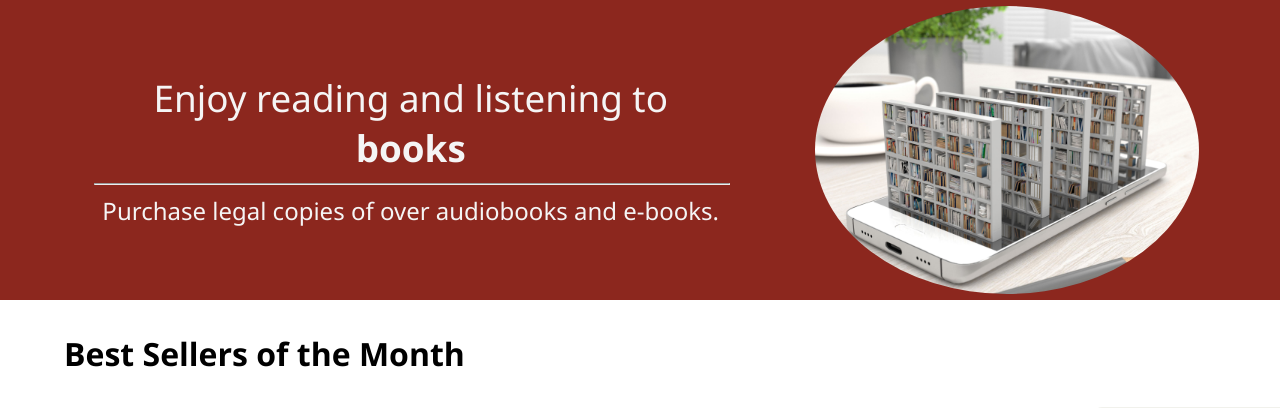
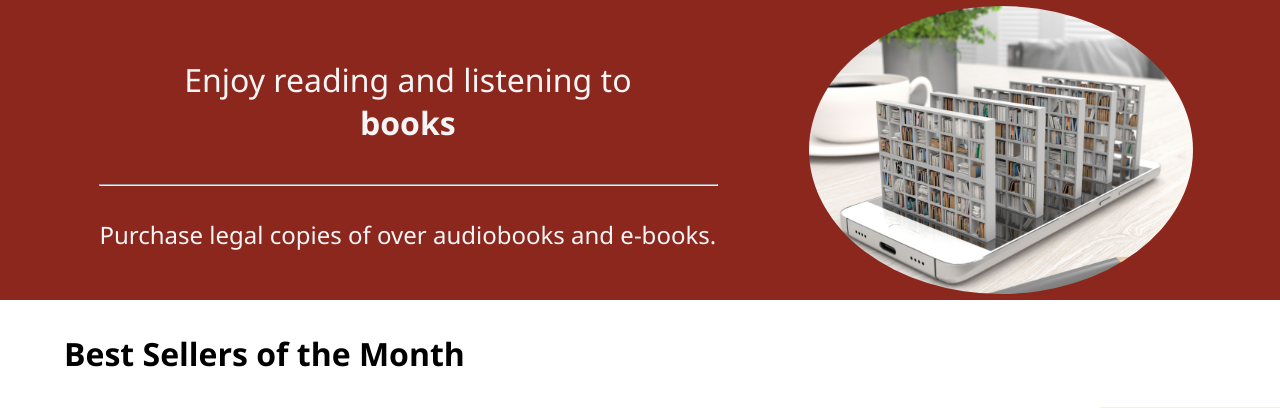
Before and after one commit to Negar-Niksirat/Book-Valley, a PHP site: page / in a window 1280 px wide. Shown: the part 90-498 px from the top of the page. Run offline with PHP 8.4, Linux system fonts and the light colour scheme.

Commit message:
Update first page banner design: font-size

```diff
--- a/CSS/style.css
+++ b/CSS/style.css
@@ -111,12 +111,7 @@ h3
 
 
 }
-p
-{
-    font-size:  230%;
-    margin: 0.25%;
-    padding: 0;
-}
+
 .books
 {
 
@@ -130,7 +125,7 @@ p
 .bookCard
 {
     border: 3px solid #F1F1EC;
-
+    background-color: white;
     display: flex;
     justify-content: center;
     align-items: center;
--- a/index.html
+++ b/index.html
@@ -19,7 +19,7 @@
         <div id="firstPageBanner">
 
             <div id="firstPageBanner-text">
-                <p>Enjoy reading and listening to <span style="font-weight: bold;">books</span></p>
+                <p style="font-size: xx-large;">Enjoy reading and listening to <br><span style="font-weight: bold;">books</span></p>
                 <hr>
                 <p style="font-size: x-large;">Purchase legal copies of over audiobooks and e-books.</p>
             </div>
```
